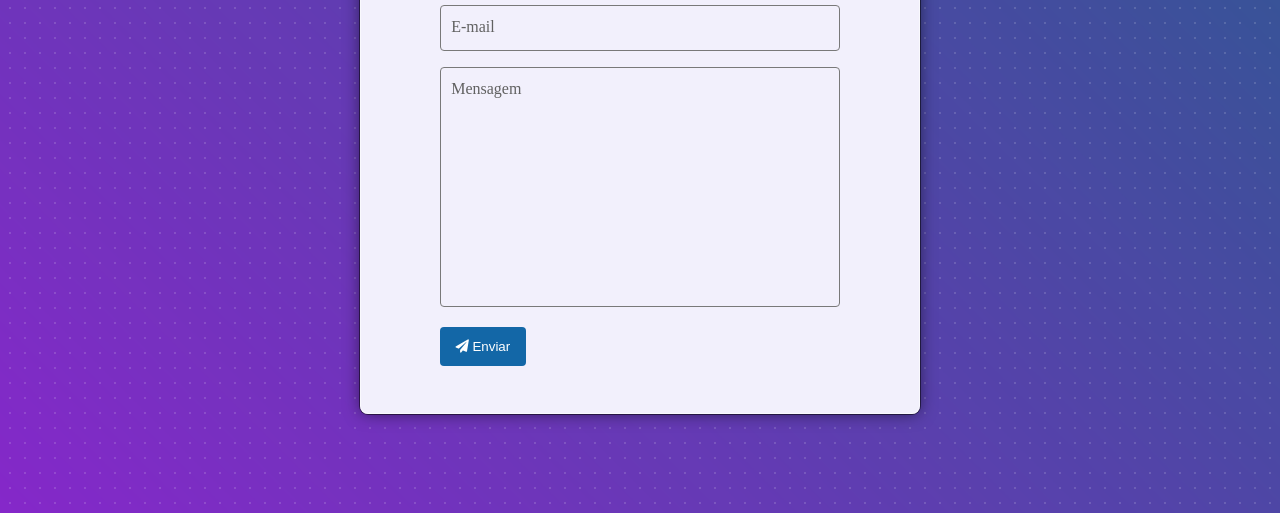
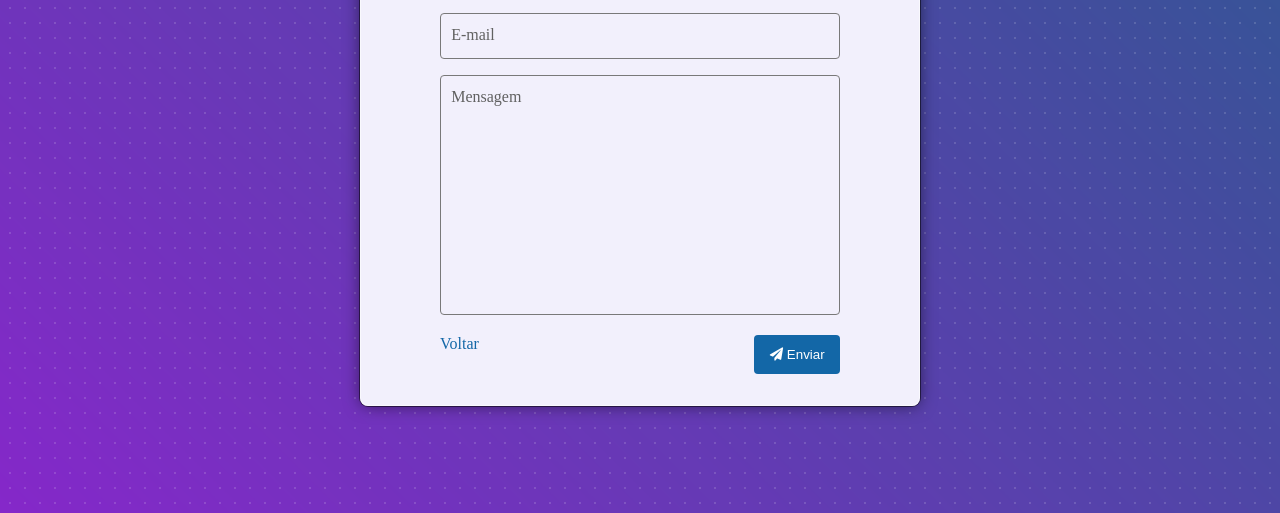
Before and after one commit to cosmic-echo/portifolio, a plain HTML site: page contato.html in a window 1280 px wide. Shown: the part 287-800 px from the top of the page. Drawn offline with Linux system fonts and the light colour scheme.

Commit message:
Formulário de contato adicionado

```diff
--- a/contato.html
+++ b/contato.html
@@ -34,7 +34,8 @@
                 <textarea id="messagebox" class="textinput" required></textarea>
                 <label for="messagebox" class="textlabel">Mensagem</label>
             </div>
-            <div class="group">
+            <div id="bottompanel">
+                <a href="index.html" style="align-self: flex-start"><span>Voltar</span></a>
                 <button id="sendform" onclick="location.href='pudim.html';">
                     <i class="fa fa-paper-plane" aria-hidden="true"></i>
                     <span>Enviar</span>
--- a/css/main.css
+++ b/css/main.css
@@ -553,6 +553,9 @@ header {
     display: flex;
     flex-direction: column;
 }
+#contactheader a i {
+    font-size: 2rem;
+}
 #contactform h2 {
     margin: 1.5rem 0 3rem 0;
     color: rgba(0,0,0,.8);
@@ -603,10 +606,24 @@ header {
     height: 15rem;
     border: 1px solid transparent;
 }
+#contactform #bottompanel {
+    display: flex;
+    flex-direction: row;
+    justify-content: space-between;
+}
+#contactform #bottompanel a {
+    color: #1367a7;
+    align-self: center;
+}
+#contactform #bottompanel a:hover {
+    color: #208de0;
+}
+#contactform #bottompanel a:active {
+    color: #0b5288;
+}
 #sendform {
-    align-self: flex-end;
+    align-self: center;
     padding: .7rem .9rem;
-    display: inline-block;
     border: 1px solid transparent;
     border-radius: .25rem;
     transition: all .25s ease-in-out;
```
